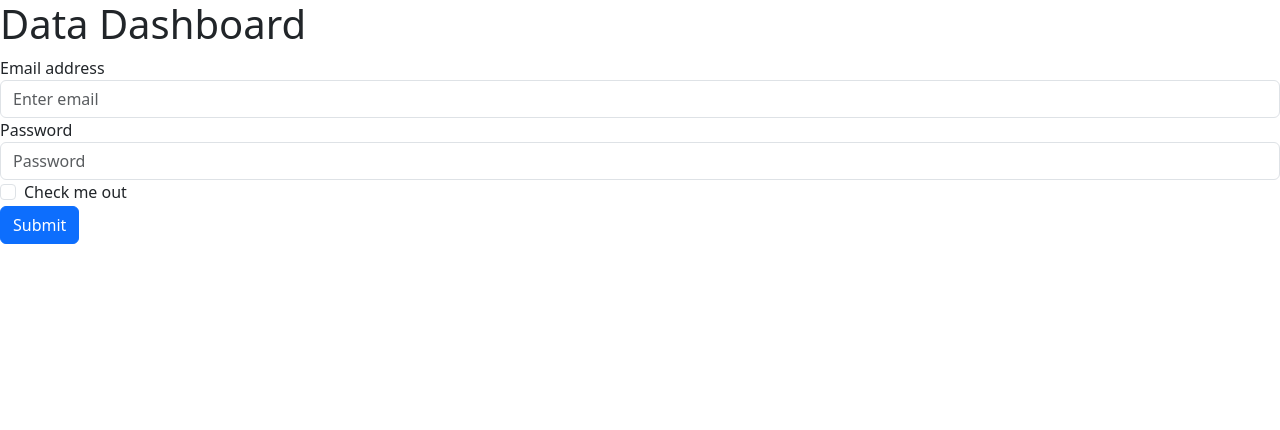
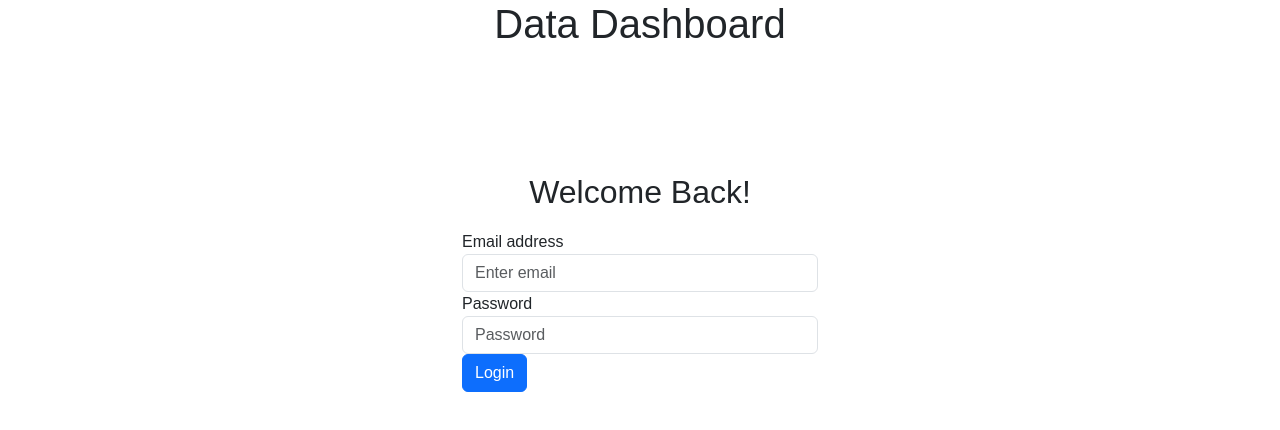
Before and after one commit to Yvieyra/data-dashboard, a plain HTML site: page index.html in a window 1280 px wide. Drawn offline with nearby package versions, Linux system fonts and the light colour scheme.

Commit message:
added login page to html and syled in css

```diff
--- a/assets/style.css
+++ b/assets/style.css
@@ -1,3 +1,19 @@
 .selector-for-some-widget {
     box-sizing: content-box;
   }
+
+h1 {
+  font-family:sans-serif;
+  text-align: center;
+}
+
+h2 {
+  font-family: sans-serif;
+  text-align: center;
+  padding: 10px;
+}
+
+.container {
+ margin-top: 9%;
+ font-family: sans-serif;
+}
--- a/index.html
+++ b/index.html
@@ -4,25 +4,31 @@
     <meta charset="utf-8">
     <meta name="viewport" content="width=device-width, initial-scale=1">
     <title>Bootstrap demo</title>
+    <link rel="stylesheet" href="/assets/style.css">
     <link href="https://cdn.jsdelivr.net/npm/bootstrap@5.3.3/dist/css/bootstrap.min.css" rel="stylesheet" integrity="sha384-QWTKZyjpPEjISv5WaRU9OFeRpok6YctnYmDr5pNlyT2bRjXh0JMhjY6hW+ALEwIH" crossorigin="anonymous">
   </head>
   <body>
     <h1>Data Dashboard</h1>
     <script src="https://cdn.jsdelivr.net/npm/bootstrap@5.3.3/dist/js/bootstrap.bundle.min.js" integrity="sha384-YvpcrYf0tY3lHB60NNkmXc5s9fDVZLESaAA55NDzOxhy9GkcIdslK1eN7N6jIeHz" crossorigin="anonymous"></script>
+    <div class="container">
+      <div class="row justify-content-center">
+        <div class="col-6 col-md-4"> <!-- Adjust this width as needed -->
           <form>
             <div class="form-group">
+              <h2>Welcome Back!</h2>
               <label for="exampleInputEmail1">Email address</label>
-          <input type="email" class="form-control" id="exampleInputEmail1" aria-describedby="emailHelp" placeholder="Enter email">
+              <input type="email" class="form-control" id="exampleInputEmail1" placeholder="Enter email">
             </div>
             <div class="form-group">
               <label for="exampleInputPassword1">Password</label>
               <input type="password" class="form-control" id="exampleInputPassword1" placeholder="Password">
             </div>
-        <div class="form-group form-check">
-          <input type="checkbox" class="form-check-input" id="exampleCheck1">
-          <label class="form-check-label" for="exampleCheck1">Check me out</label>
+            <button type="submit" class="btn btn-primary">Login</button>
+          </form>
         </div>
-        <button type="submit" class="btn btn-primary">Submit</button>
-      </form>
+      </div>
+    </div>
+
+
 </body>
 </html>
```
Lines whose indentation alone changed are shown as unchanged.
